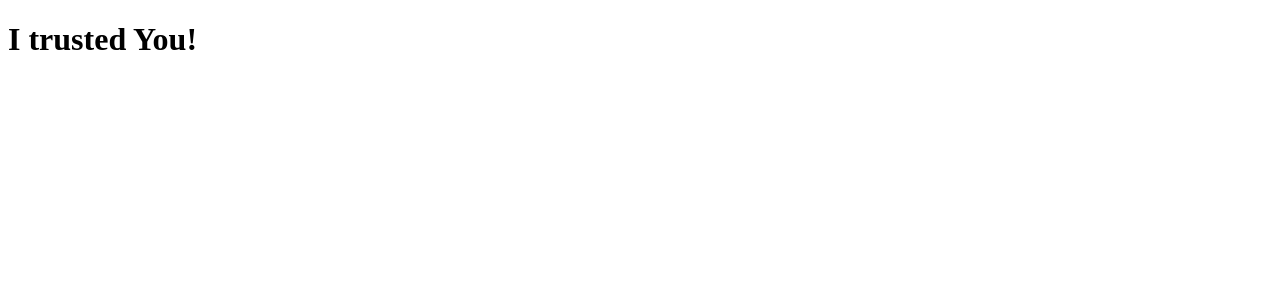
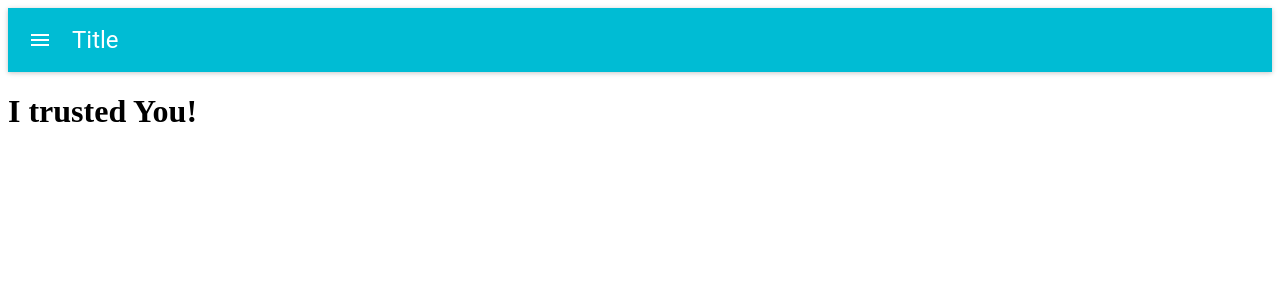
Before and after one commit to b2bwwc/SockChat, a React app: page / in a window 1280 px wide. Shown: the top 300 px of the page. Built offline with nearby package versions, Linux system fonts and the light colour scheme.

Commit message:
Headerbar added.

```diff
--- a/src/index.js
+++ b/src/index.js
@@ -3,7 +3,14 @@ import {render} from 'react-dom'
 
 import App from './js/App'
 
+import getMuiTheme from 'material-ui/styles/getMuiTheme';
+import MuiThemeProvider from 'material-ui/styles/MuiThemeProvider';
+const muiTheme = getMuiTheme();
+
+
 render(
-  <App />,
+  <MuiThemeProvider muiTheme={muiTheme}>
+    <App />
+  </MuiThemeProvider>,
   document.getElementById('app')
 )
--- a/src/js/App.js
+++ b/src/js/App.js
@@ -1,9 +1,17 @@
 import React from 'react'
+import getMuiTheme from 'material-ui/styles/getMuiTheme';
+import MuiThemeProvider from 'material-ui/styles/MuiThemeProvider';
+
+import HeaderBar from './Components/HeaderBar'
+const muiTheme = getMuiTheme();
 
 class App extends React.Component {
   render() {
     return (
-      <h1>I trusted You!</h1>
+      <div>
+        <HeaderBar />
+        <h1>I trusted You!</h1>
+      </div>
     )
   }
 }
--- /dev/null
+++ b/src/js/Components/HeaderBar/HeaderBar.js
@@ -0,0 +1,26 @@
+import React from 'react'
+import {AppBar} from 'material-ui'
+
+class HeaderBar extends React.Component {
+  constructor(props) {
+    super(props);
+    this._tap = this._tap.bind(this);
+  }
+  _tap() {
+    console.log('stop touching me!');
+  }
+
+  render() {
+    return (
+      <AppBar
+        title={<span>Title</span>}
+        onTitleTouchTap={this._tap}
+        iconClassNameRight="muidocs-icon-navigation-expand-more">
+      </AppBar>
+    )
+  }
+}
+
+HeaderBar.defaultProps = {}
+
+export default HeaderBar
--- /dev/null
+++ b/src/js/Components/HeaderBar/index.js
@@ -0,0 +1,3 @@
+import HeaderBar from './HeaderBar'
+
+export default HeaderBar;
```
